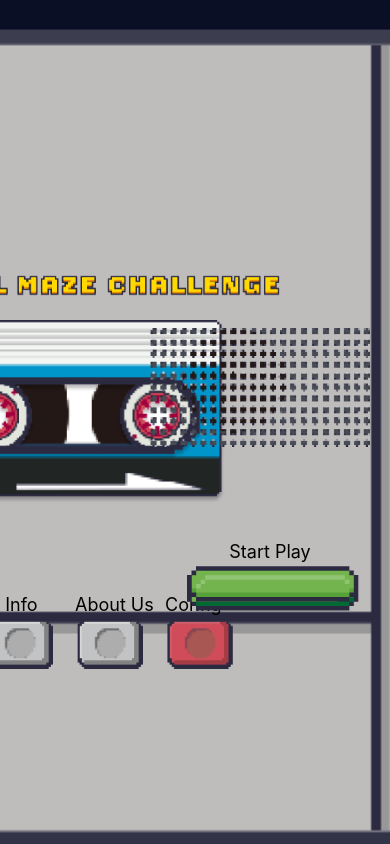
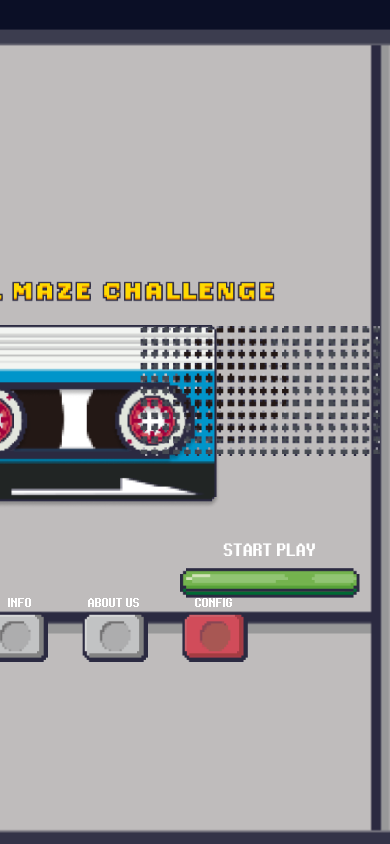
Before and after one commit to braulioPad/game, a React Native app: screen /Home in a window 390 px wide. Built offline with nearby package versions, Linux system fonts and the light colour scheme; what react-native would draw is missing.

Commit message:
main style update

```diff
--- a/src/components/MainMenu/MainMenu.tsx
+++ b/src/components/MainMenu/MainMenu.tsx
@@ -129,14 +129,14 @@ const MainMenu: React.FC<{ navigation: any }> = ({ navigation }) => {
             </View>
           </View>
           <View style={styles.elementor}>
-          <Image source={require('../../../assets/Backgrounds/Horn.png' )} style={{ width: 220,marginRight:20, resizeMode: 'contain',}} />
+          <Image source={require('../../../assets/Backgrounds/Horn.png' )} style={{ width: 240,marginRight:10, resizeMode: 'contain',}} />
           {/* Play Button */}
           <View style={styles.buttonContainerPlay}>
-              <Text style={styles.buttonText}>Start Play</Text>
+              <Text style={styles.Playbutton}>Start Play</Text>
               <CustomButton
                 onPress={goToPlay}
-                imageSource={require('../../../assets/btns/btns_5.png')}
-                pressedImageSource={require('../../../assets/btns/btns_6.png')}
+                imageSource={require('../../../assets/btns/startbtn.png')}
+                pressedImageSource={require('../../../assets/btns/startbtnbg.png')}
                 imageStyle={styles.MainImageBtn}
               />
             </View>
--- a/src/components/MainMenu/MainMenuStyles.ts
+++ b/src/components/MainMenu/MainMenuStyles.ts
@@ -24,10 +24,25 @@ export const MainMenuStyles = StyleSheet.create({
   buttonContainer: {
     marginBottom: 0, // Adjust the spacing between buttons
     flexDirection: 'column',
+    justifyContent: 'center', // Center content vertically
+    alignItems: 'center', // Center content horizontally
+    marginLeft: 10,
   },
   buttonText: {
-    fontSize: 18, // Add your font size
+    fontSize: 10, // Add your font size
     marginBottom: 4, // Adjust the spacing between text and button
+    color:'#ffffff',
+    fontFamily: 'Eight-Bit-Dragon',
+    textTransform: 'uppercase',
+    marginRight: 22,
+  },
+  Playbutton:{
+    fontSize: 14, // Add your font size
+    marginBottom: 4, // Adjust the spacing between text and button
+    color:'#ffffff',
+    fontFamily: 'Eight-Bit-Dragon',
+    textTransform: 'uppercase',
+    marginLeft: 10,
   },
   MainImageBtn: {
     width: 180,
--- a/src/components/ScoreScreen/ScoreScrStyles.ts
+++ b/src/components/ScoreScreen/ScoreScrStyles.ts
@@ -43,6 +43,7 @@ export const ScoreScrStyles = StyleSheet.create({
     flex: 1,
     justifyContent: 'center',
     alignItems: 'center',
+    fontFamily: 'Eight-Bit-Dragon',
   },
   modalContent: {
     backgroundColor: 'white',
```
Also changed, not shown: assets/btns/startbtn.png (added), assets/btns/startbtnbg.png (added).
